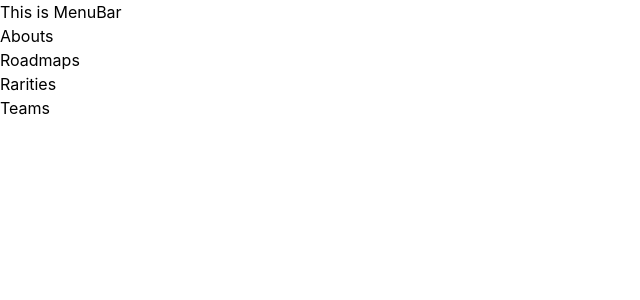
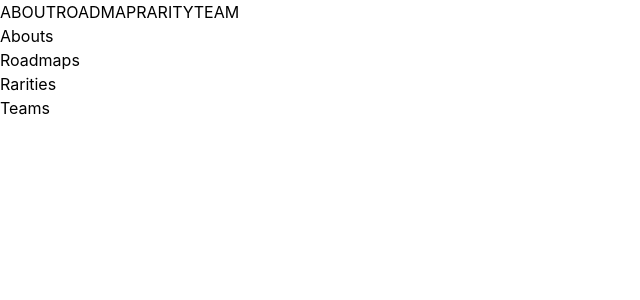
Before and after one commit to DukeHonety/metarich, a React (Create React App) app: page / in a window 1280 px wide. Shown: the top 300 px of the page, without its empty margins (0-640 px from the left). Built offline with nearby package versions, Linux system fonts and the light colour scheme.

Commit message:
feat: Show `menu items` in menuBar

```diff
--- a/src/components/menubar.tsx
+++ b/src/components/menubar.tsx
@@ -1,11 +1,20 @@
+import React from "react";
 import routes from "../routes";
 
-const MenuBar = () => {
+const MenuBar = () =>{
+
+    const style:string = "inline-block";
     return (
         <>
-            This is MenuBar
+            <ul>
+            {
+                routes.map((route,key)=>{
+                    return <li className={style} key={key}><a href={route.path}>{route.name}</a></li>;
+                })
+            }
+            </ul>
         </>
-    )
-};
+    );
+}
 
 export default MenuBar;
--- a/tailwind.config.js
+++ b/tailwind.config.js
@@ -1,5 +1,5 @@
 module.exports = {
-  content: ["./src/**/*.{html,js}"],
+  content: ["./src/**/*.{html,js,tsx,ts}"],
   theme: {
     extend: {},
   },
```
